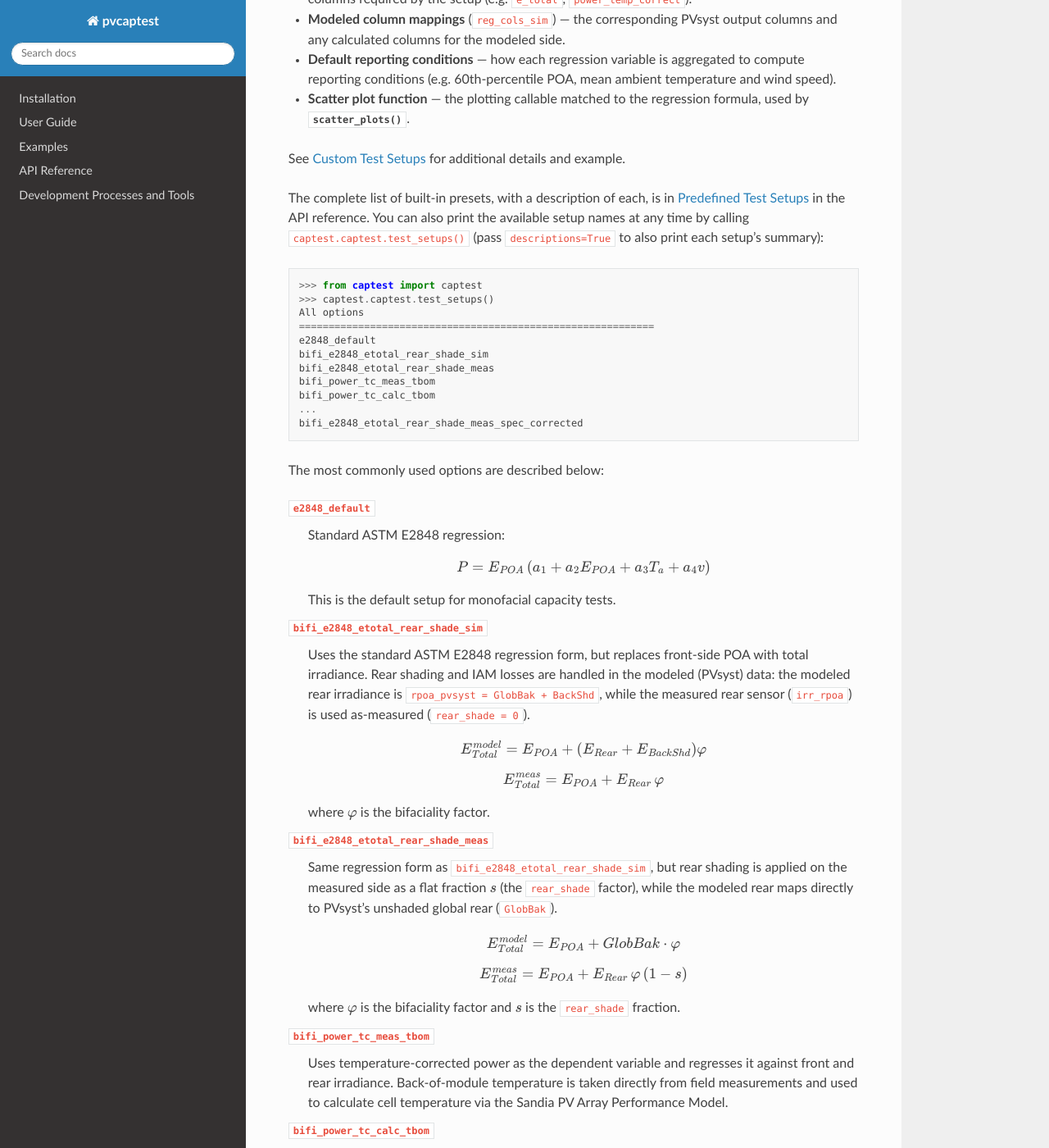
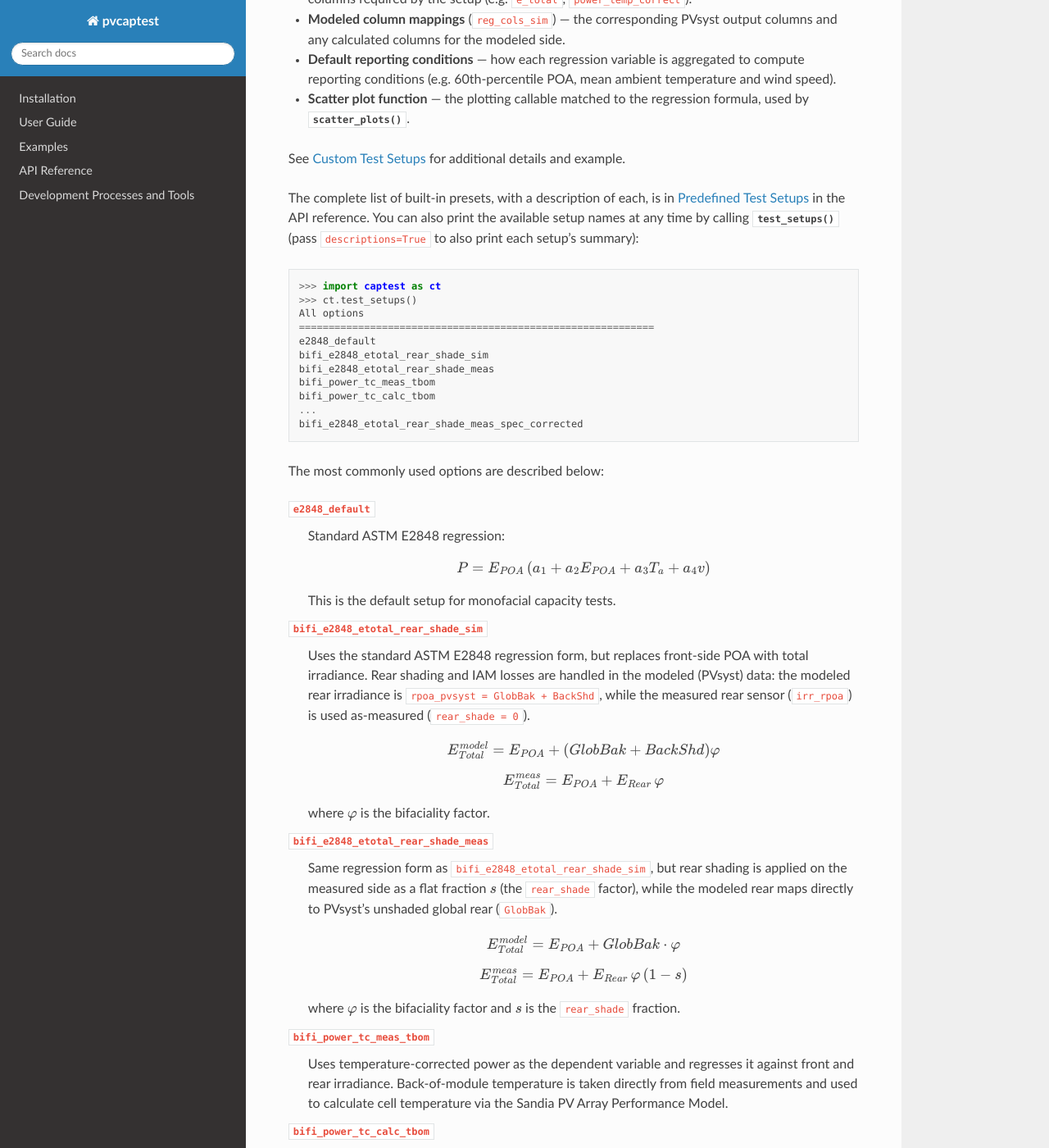
Before and after one commit to pvcaptest/pvcaptest, a Sphinx documentation site: the page built from docs/user_guide/captest.rst, in a window 1280 px wide and 1400 px high, scrolled down 1593 px. Shown: the whole window at 82% size. Built offline with Sphinx 7.4.7 and the Read the Docs theme 3.1.0, drawn with Linux system fonts in a browser that asks for light colours; pages that are not in the unit, such as notebooks, are missing from menus.

Commit message:
feat: expose test_setups as a top-level export
Re-export test_setups from the captest package (captest.test_setups) and
add it to captest.captest.__all__ so the available preset names and
descriptions can be printed without reaching into the submodule. Document
it in the API reference Module-level Functions section and update the
CapTest user guide example to call ct.test_setups().

Co-Authored-By: Claude Opus 4.8 <noreply@anthropic.com>

```diff
--- a/docs/source/api_reference/captest.rst
+++ b/docs/source/api_reference/captest.rst
@@ -80,6 +80,7 @@ Standalone functions used alongside :py:class:`~captest.captest.CapTest`.
    :toctree: generated/
 
    captest.load_config
+   captest.captest.test_setups
    captest.captest.validate_test_setup
    captest.captest.resolve_test_setup
    captest.captest.perc_wrap
--- /dev/null
+++ b/docs/source/api_reference/generated/captest.captest.test_setups.rst
@@ -0,0 +1,6 @@
+captest.captest.test\_setups
+============================
+
+.. currentmodule:: captest.captest
+
+.. autofunction:: test_setups
--- a/docs/user_guide/captest.rst
+++ b/docs/user_guide/captest.rst
@@ -83,13 +83,13 @@ See :ref:`custom_test_setups` for additional details and example.
 
 The complete list of built-in presets, with a description of each, is in
 :ref:`test-setups` in the API reference. You can also print the available
-setup names at any time by calling ``captest.captest.test_setups()`` (pass
-``descriptions=True`` to also print each setup's summary):
+setup names at any time by calling :py:func:`~captest.captest.test_setups`
+(pass ``descriptions=True`` to also print each setup's summary):
 
 .. code-block:: Python
 
-    >>> from captest import captest
-    >>> captest.captest.test_setups()
+    >>> import captest as ct
+    >>> ct.test_setups()
     All options
     ============================================================
     e2848_default
@@ -118,7 +118,7 @@ The most commonly used options are described below:
     (``irr_rpoa``) is used as-measured (``rear_shade = 0``).
 
     .. math::
-        E_{Total}^{model} = E_{POA} + \left(E_{Rear} + E_{BackShd}\right)\varphi
+        E_{Total}^{model} = E_{POA} + \left(GlobBak + BackShd\right)\varphi
 
     .. math::
         E_{Total}^{meas} = E_{POA} + E_{Rear}\,\varphi
--- a/src/captest/__init__.py
+++ b/src/captest/__init__.py
@@ -19,6 +19,7 @@ from captest.captest import (
     CapTest as CapTest,
     TEST_SETUPS as TEST_SETUPS,
     load_config as load_config,
+    test_setups as test_setups,
 )
 
 try:
```
Also changed, not shown: CHANGELOG.md (+1 -0 lines), 1 other file.
